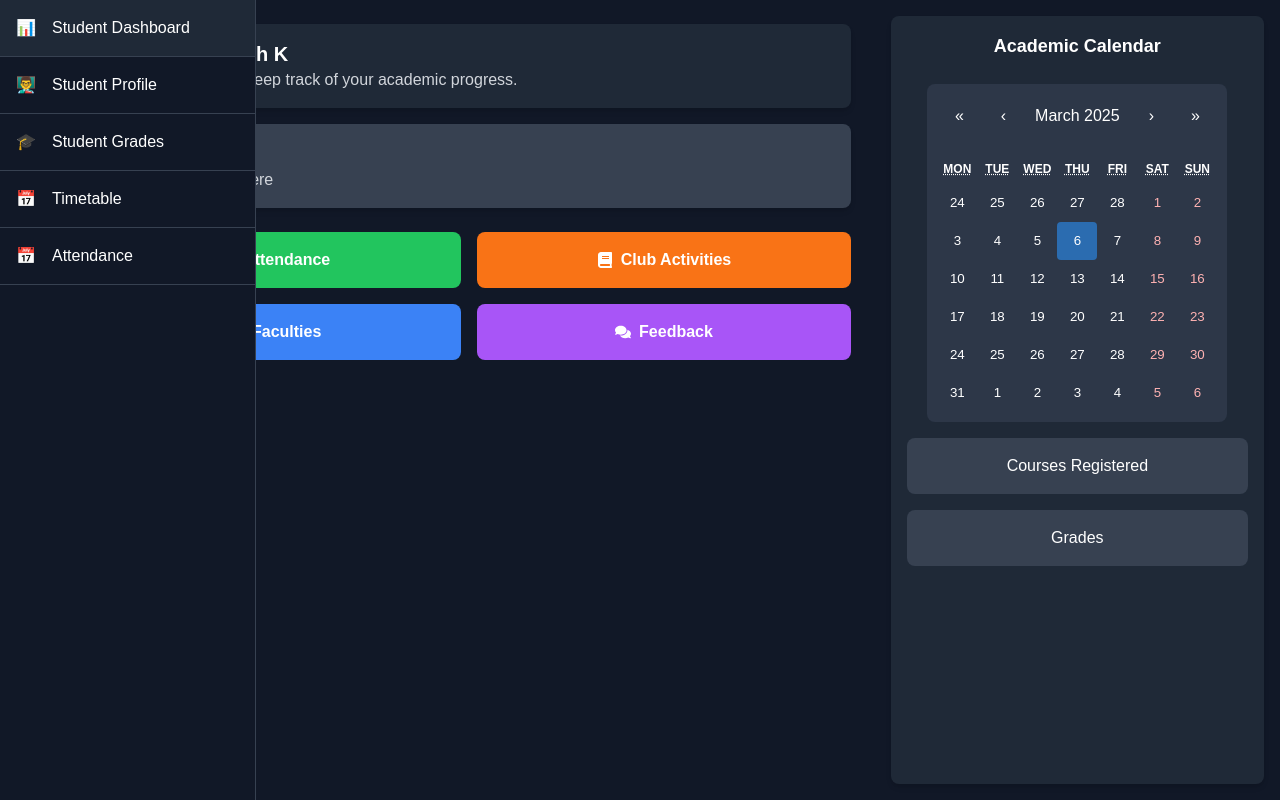
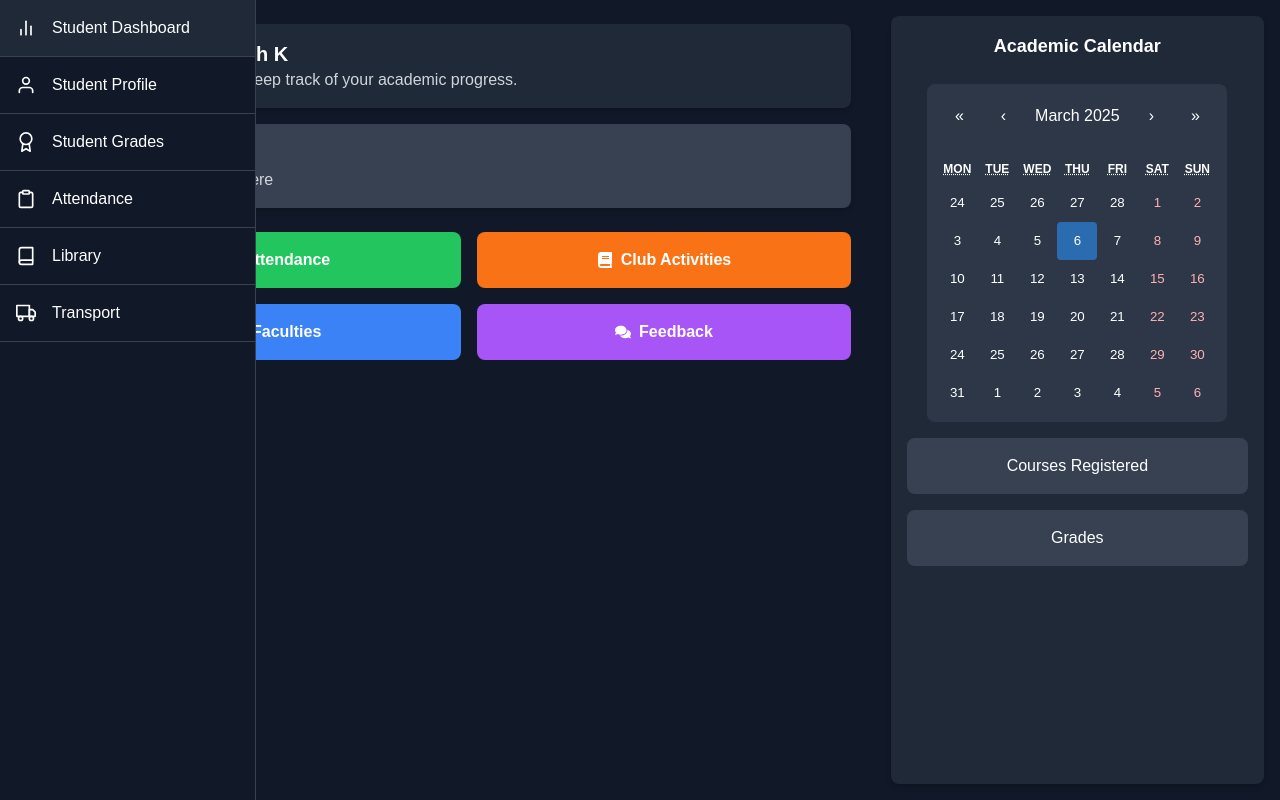
Before and after one commit to GowthamDhanaraju/University-Management-System, a Next.js app: page /student_dashboard in a window 1280 px wide. Built offline with nearby package versions, Linux system fonts and the light colour scheme.

Commit message:
student sidebar react icons

```diff
--- a/components/student_sidebar.tsx
+++ b/components/student_sidebar.tsx
@@ -1,5 +1,7 @@
 import React from "react";
 import { useRouter } from "next/router";
+import { FiBook, FiUser, FiBarChart2, FiCheckSquare, FiTruck, FiClipboard, FiAward } from "react-icons/fi";
+
 
 const StudentSidebar: React.FC = () => {
   const router = useRouter();
@@ -12,19 +14,22 @@ const StudentSidebar: React.FC = () => {
     <div className="group w-16 hover:w-64 bg-gray-900 text-white h-screen fixed transition-all duration-300 overflow-hidden border-r border-gray-700">
       <ul className="list-none p-0 m-0">
         <li className="flex items-center gap-4 p-4 border-b border-gray-700 cursor-pointer hover:bg-gray-800 whitespace-nowrap" onClick={() => navigateTo("/student_dashboard")}>
-          📊<span className="hidden group-hover:inline-block">Student Dashboard</span>
+          <FiBarChart2 className="text-xl" /><span className="hidden group-hover:inline-block">Student Dashboard</span>
         </li>
         <li className="flex items-center gap-4 p-4 border-b border-gray-700 cursor-pointer hover:bg-gray-800 whitespace-nowrap" onClick={() => navigateTo("/student_profile")}>
-          👨‍🏫<span className="hidden group-hover:inline-block">Student Profile</span>
+          <FiUser className="text-xl" /><span className="hidden group-hover:inline-block">Student Profile</span>
         </li>
         <li className="flex items-center gap-4 p-4 border-b border-gray-700 cursor-pointer hover:bg-gray-800 whitespace-nowrap" onClick={() => navigateTo("/student_grade")}>
-          🎓<span className="hidden group-hover:inline-block">Student Grades</span>
-        </li>
-        <li className="flex items-center gap-4 p-4 border-b border-gray-700 cursor-pointer hover:bg-gray-800 whitespace-nowrap" onClick={() => navigateTo("/timetable-edit")}>
-          📅<span className="hidden group-hover:inline-block">Timetable</span>
+          <FiAward className="text-xl" /><span className="hidden group-hover:inline-block">Student Grades</span>
         </li>
         <li className="flex items-center gap-4 p-4 border-b border-gray-700 cursor-pointer hover:bg-gray-800 whitespace-nowrap" onClick={() => navigateTo("/student_attendance")}>
-          📅<span className="hidden group-hover:inline-block">Attendance</span>
+          <FiClipboard className="text-xl" /><span className="hidden group-hover:inline-block">Attendance</span>
+        </li>
+        <li className="flex items-center gap-4 p-4 border-b border-gray-700 cursor-pointer hover:bg-gray-800 whitespace-nowrap" onClick={() => navigateTo("/library")}>
+          <FiBook className="text-xl" /><span className="hidden group-hover:inline-block">Library</span>
+        </li>
+        <li className="flex items-center gap-4 p-4 border-b border-gray-700 cursor-pointer hover:bg-gray-800 whitespace-nowrap" onClick={() => navigateTo("/transport")}>
+          <FiTruck className="text-xl" /><span className="hidden group-hover:inline-block">Transport</span>
         </li>
       </ul>
     </div>
```
